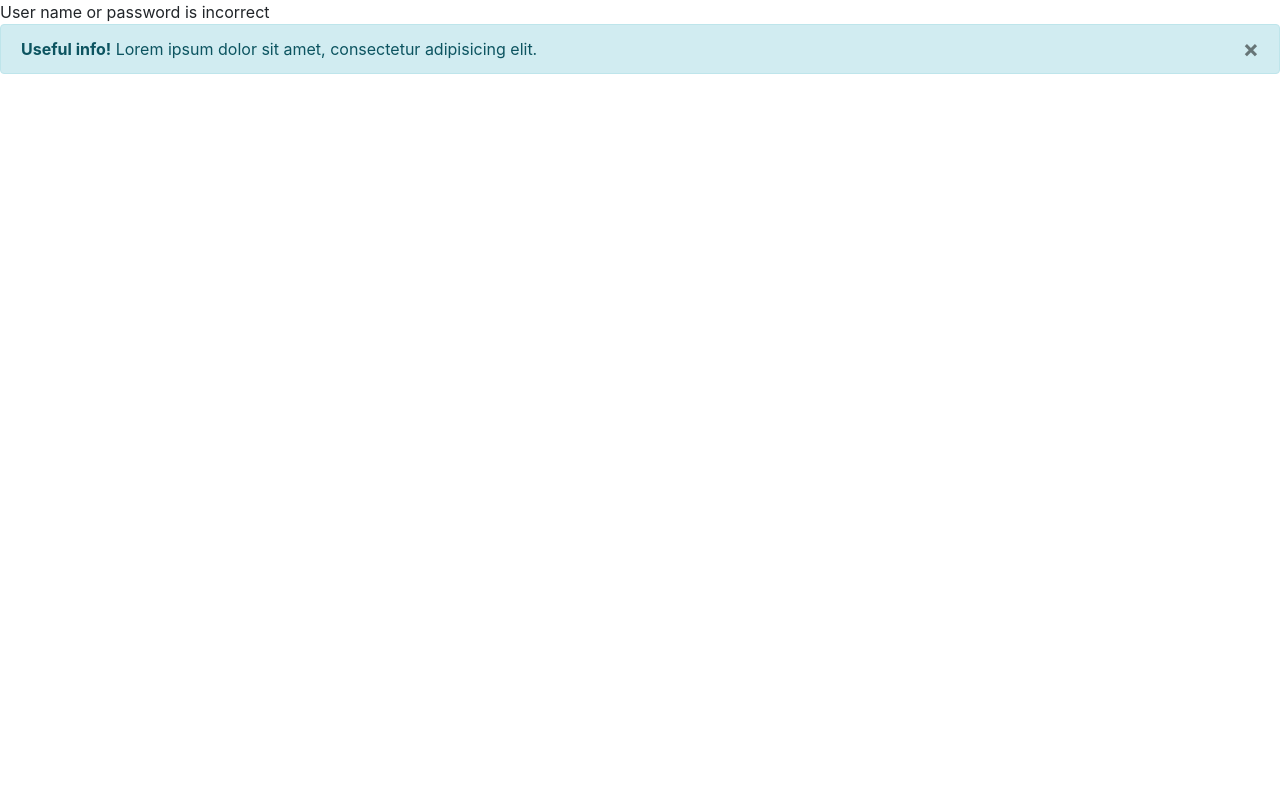
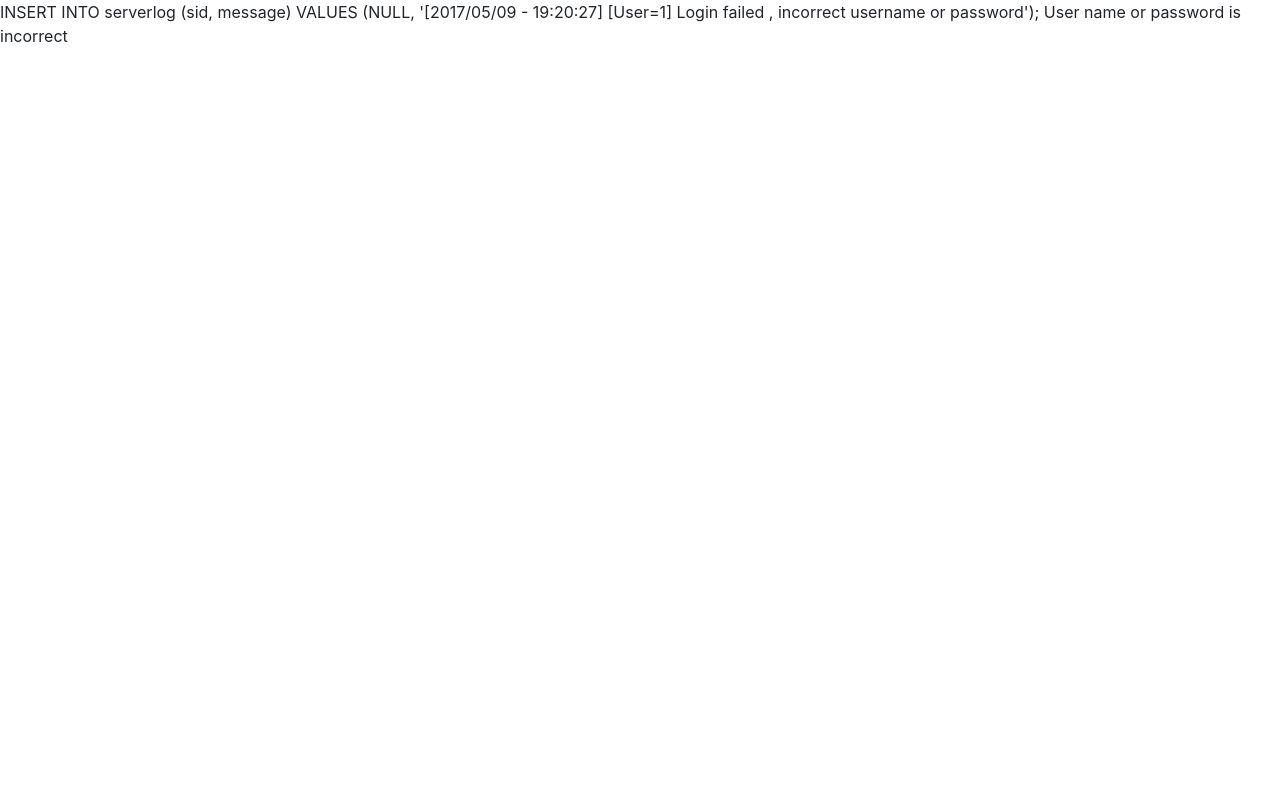
Before and after one commit to ayuthmang/cs251_booksys, a PHP site: page /login.php?id=1 in a window 1280 px wide. Run offline with PHP 8.4, Linux system fonts and the light colour scheme; tables that the repository leaves empty or names only in its code hold one stand-in row (values such as "Sample post"); data that the repository does not hold is empty; some libraries are stand-ins or nearby versions.

Commit message:
Every login succeed or failed will add to log

```diff
--- a/login.php
+++ b/login.php
@@ -77,10 +77,11 @@
             $_SESSION['uid'] = $objResult['uid'];
             $_SESSION['fname'] = $objResult['fname'];
 
+            $currentTime = date('Y/m/d - G:i:s');
             $sql_InsertToLog =
             "
             INSERT INTO serverlog (sid, message)
-            VALUES ('".$id."' , 'Login successful');
+            VALUES ('".$id."' , '[".$currentTime."] Login successful');
             ";
             $conn->query($sql_InsertToLog);
             echo "Welcome admin ".$_SESSION['fname']." <br>";
@@ -101,30 +102,32 @@
 //      echo "Auto redirect to home in 3 secconds ...";
 //      sleep(3);
 
+
+        $currentTime = date('Y/m/d - G:i:s');
+
+        print $currentTime;
         $sql_InsertToLog =
         "
         INSERT INTO serverlog (sid, message)
-        VALUES ('".$_SESSION['sid']."' , 'Login successful');
+        VALUES ('".$_SESSION['sid']."' , '[".$currentTime."] Login successful');
         ";
+
         $conn->query($sql_InsertToLog);
 
 
+        session_write_close();
         header("location:index.php");
-        session_write_close();
     }
     if(!$loginSucceed){
 
-
-
-
-
-
+        $currentTime = date('Y/m/d - G:i:s');
         $sql_InsertToLog =
         "
         INSERT INTO serverlog (sid, message)
-        VALUES ('".$id."' , 'Login failed , incorrect username or password');
+        VALUES (NULL, '[".$currentTime."] [User=".$id."] Login failed , incorrect username or password');
         ";
 
+        print $sql_InsertToLog;
         $conn->query($sql_InsertToLog);
 
 
@@ -133,10 +136,3 @@
     $conn->close();
     session_write_close();
 ?>
-
-
-<div class="alert alert-info">
-                                <button class="close" data-dismiss="alert" type="button">×</button>
-                                <strong>Useful info!</strong>
-                                Lorem ipsum dolor sit amet, consectetur adipisicing elit.
-                            </div>
```
